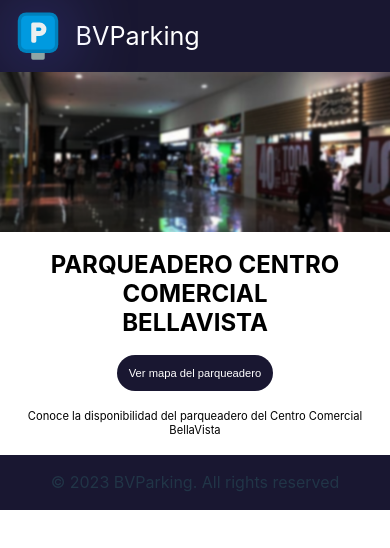
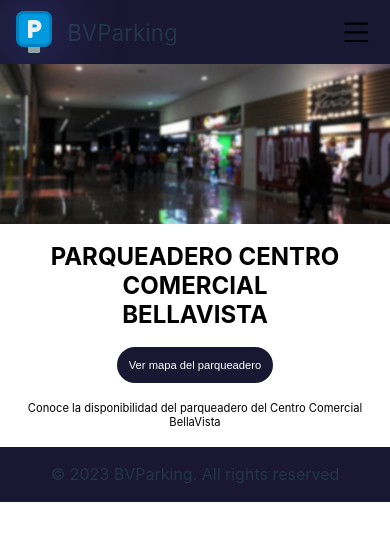
Before and after one commit to Myself2903/BVParking, a React (Vite) app in the folder frontend/: page / in a window 390 px wide. Shown: the top 548 px of the page. Built offline with nearby package versions, Linux system fonts and the light colour scheme; the HTML template or start-up script is replaced by a standard one.

Commit message:
menu desplegable nav para responsive agregado

```diff
--- a/frontend/src/common/Navbar.jsx
+++ b/frontend/src/common/Navbar.jsx
@@ -1,16 +1,25 @@
+import { useState } from "react";
 import Logo from "../assets/parking2.svg";
 import { useNavigate } from "react-router-dom";
 
 const Navbar = () => {
   const navigate = useNavigate();
+  const [menu, setMenu] = useState(false);
+  const toggleMenu = () =>{
+    setMenu(!menu)
+  }
   return (
     <header>
-        <nav className='navBar'>
-            <div className="brand">
-                <img src={Logo} alt="logo img" className='logo'/>
-                <label>BVParking</label>
-            </div>
-
+        <div className="brand">
+            <img src={Logo} alt="logo img" className='logo'/>
+            <label>BVParking</label>
+        </div>
+            <button onClick={toggleMenu} className="menuButton">
+              <svg className="svgMenu" xmlns="http://www.w3.org/2000/svg" width="16" height="16" fill="currentColor" viewBox="0 0 16 16">
+                <path fillRule="evenodd" d="M2.5 12a.5.5 0 0 1 .5-.5h10a.5.5 0 0 1 0 1H3a.5.5 0 0 1-.5-.5zm0-4a.5.5 0 0 1 .5-.5h10a.5.5 0 0 1 0 1H3a.5.5 0 0 1-.5-.5zm0-4a.5.5 0 0 1 .5-.5h10a.5.5 0 0 1 0 1H3a.5.5 0 0 1-.5-.5z"/>
+              </svg>
+            </button>
+        <nav className={`navBar ${menu ? 'isActive' : ''}`}>
             <ul className='navOptions'>
                 <li><a onClick={()=>navigate("/")}>Página Principal</a></li>
                 <li><a onClick={()=>navigate("/mapa-de-parqueo")}>Mapa de Parqueo</a></li>
--- a/frontend/src/styles/MainPage.css
+++ b/frontend/src/styles/MainPage.css
@@ -1,14 +1,14 @@
+header{
+    width: 100%;
+    background-color: rgba(25,23,49,255);
+    display: flex;
+    flex-flow: row wrap;
+    justify-content: space-between;
+    align-items: center;
+}
+
 .navBar{
-    display: flex;
-    /* position: fixed; */
-    align-items: center;
-    justify-content: space-between;
-    background-color: rgba(25,23,49,255);
-    width: 100%;
-    margin: 0;
-    font-size: large;
-    color: white;
-    z-index: 2;
+    margin: 10px;
 }
 
 .brand{
@@ -20,8 +20,18 @@
     font-size: 1.4em;
 }
 
+.menuButton{
+    display: none;
+    background-color: rgba(25,23,49,255);
+    border: none;
+}
+
+.svgMenu{
+    width: 2.6em;
+    height: 2.6em;
+}
+
 .navOptions{
-    min-width: 40em;
     display: inline-flex;
     gap: 2em;
     align-items: center;
@@ -70,7 +80,6 @@
     padding: 0.8em;
     position: absolute;
     width: 60%;
-    top: 5em;
 }
 
 .infoDialog h1{
@@ -125,9 +134,7 @@
     }
 }
 @media (max-width: 680px){
-    .navOptions{
-        display: none;
-    }.mainContent{
+    .mainContent{
         display: block;
     }.backgroundImage{
         display: block;
@@ -143,5 +150,37 @@
         padding: 18px;
     }footer{
         display: block;
+    }.menuButton{
+        display: flex;
+        margin-right: 10px;
+    }.navBar{
+        margin: 0px;
+        width: 100%;
+        display: flex;
+        flex-flow: column nowrap;
+        justify-content: center;
+        align-items: center;
+        height: 0vh;
+        opacity: 0;
+        overflow: hidden;
+        transition: all .5s ease;
+    }.navBar.isActive{
+        height: 25vh;
+        opacity: 1;
+    }.navOptions{
+        width: 100%;
+        flex-direction: column;
+        margin: 0px;
+        padding: 0px;
+        gap: 0px;
+    }.navOptions a{
+        text-align: center;
+        width: 100%;
+    }.navOptions li{
+        border-top: 1px solid rgb(54, 54, 54);
+        display: flex;
+        width: 95%;
+    }.navOptions a:hover{
+        background-color: rgba(25,23,49,255);
     }
 }
```
